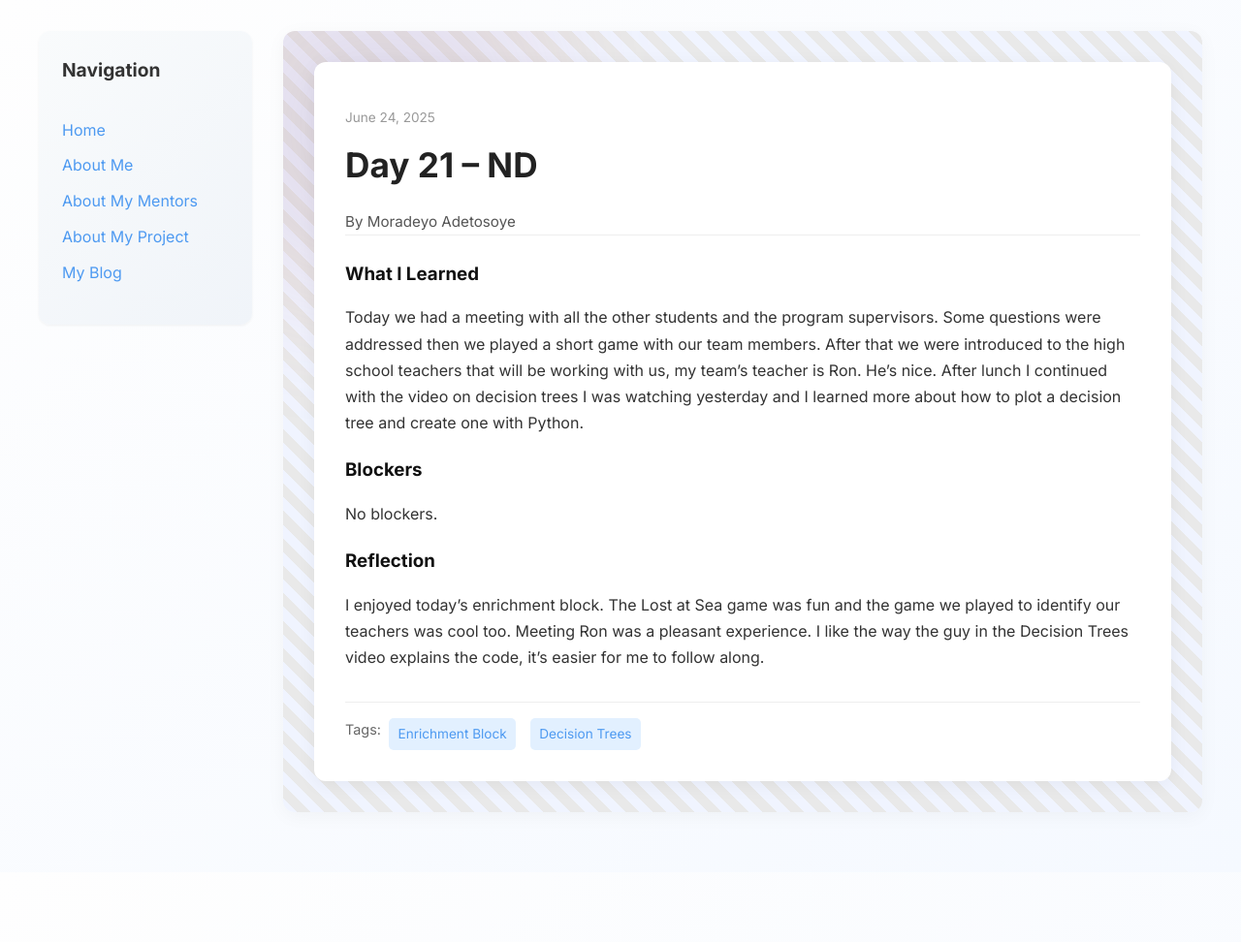
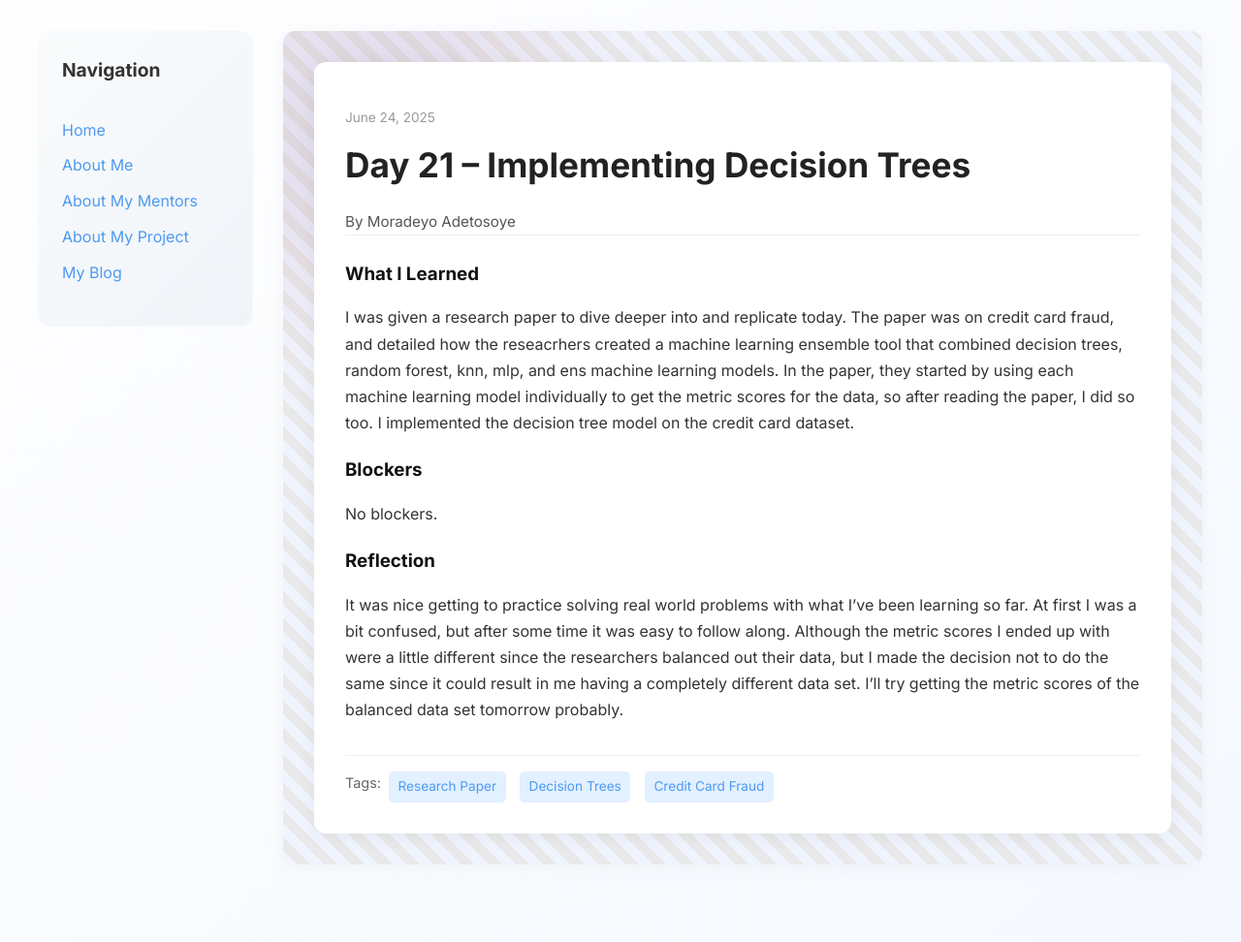
Before and after one commit to Deyo101/deyo101.github.io, a Jekyll site: the page built from _posts/2025-06-24-day-21.md, in a window 1280 px wide. Shown: the whole page at 97% size. Built offline with Jekyll 4.4.1, drawn with Linux system fonts in a browser that asks for light colours; before the commit the page ends 900 px from its top, so only the background shows below that.

Commit message:
Update 2025-06-24-day-21.md

```diff
--- a/_posts/2025-06-24-day-21.md
+++ b/_posts/2025-06-24-day-21.md
@@ -1,17 +1,17 @@
 ---
 layout: post
-title: "Day 21 – ND"
+title: "Day 21 – Implementing Decision Trees"
 date: 2025-06-24
 author: Moradeyo Adetosoye
 permalink: /day21.html
-tags: ["Enrichment Block", "Decision Trees"]
+tags: ["Research Paper", "Decision Trees", "Credit Card Fraud"]
 
 what_i_learned: |
-  Today we had a meeting with all the other students and the program supervisors. Some questions were addressed then we played a short game with our team members. After that we were introduced to the high school teachers that will be working with us, my team's teacher is Ron. He's nice. After lunch I continued with the video on decision trees I was watching yesterday and I learned more about how to plot a decision tree and create one with Python.
+  I was given a research paper to dive deeper into and replicate today. The paper was on credit card fraud, and detailed how the reseacrhers created a machine learning ensemble tool that combined decision trees, random forest, knn, mlp, and ens machine learning models. In the paper, they started by using each machine learning model individually to get the metric scores for the data, so after reading the paper, I did so too. I implemented the decision tree model on the credit card dataset.
 
 blockers: |
   No blockers.
 
 reflection: |
-  I enjoyed today's enrichment block. The Lost at Sea game was fun and the game we played to identify our teachers was cool too. Meeting Ron was a pleasant experience. I like the way the guy in the Decision Trees video explains the code, it's easier for me to follow along.
+  It was nice getting to practice solving real world problems with what I've been learning so far. At first I was a bit confused, but after some time it was easy to follow along. Although the metric scores I ended up with were a little different since the researchers balanced out their data, but I made the decision not to do the same since it could result in me having a completely different data set. I'll try getting the metric scores of the balanced data set tomorrow probably.
 ---
```
